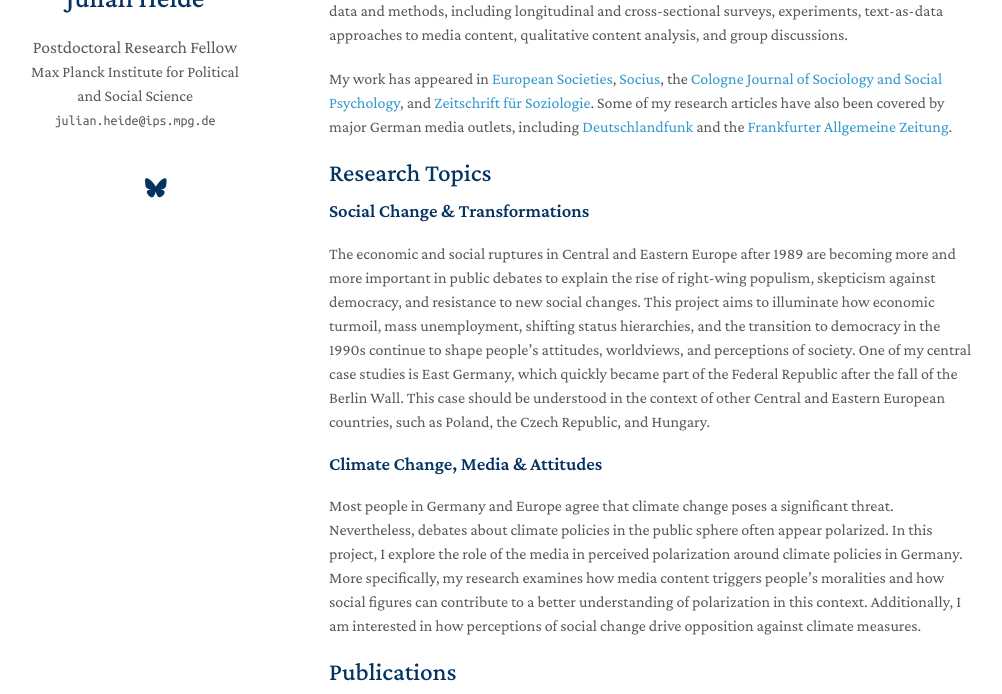
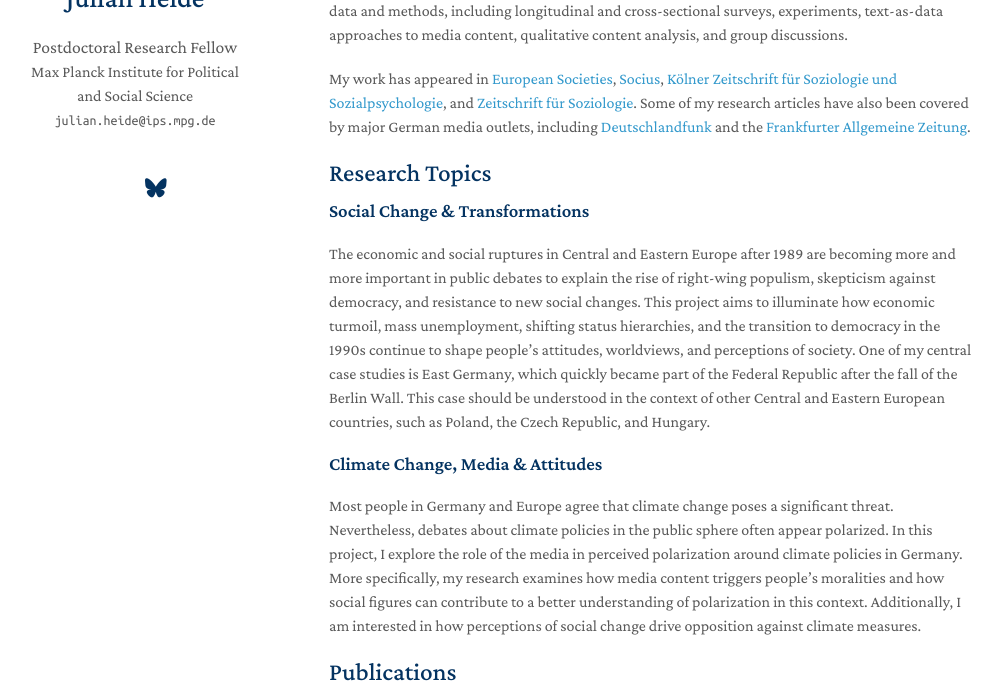
Before and after one commit to julianheide/julianheide.github.io, a Jekyll site: the page built from index.md, in a window 1280 px wide and 900 px high, cut to the strip 206-900 px from the top of the window. Shown: the whole strip, without its empty margins (141-1143 px from the left). Built offline with Jekyll 4.4.1, drawn with Linux system fonts in a browser that asks for light colours; nearby versions of some CDN libraries; a style sheet for code colours, icons or effects is not loaded; our own code applies the rules of GitHub Pages for plain Markdown files.

Commit message:
Update index.md

```diff
--- a/index.md
+++ b/index.md
@@ -6,7 +6,7 @@ layout: homepage
 
 I am a political sociologist working at the [Max Planck Institute for Political and Social Science Göttingen](https://www.ips.mpg.de/3004/en) in the Department of Inequality, Transformation and Conflict. Broadly speaking, my research focuses on how people develop their political attitudes based on media sources, biographical experiences, or current representations of societal transformations. To achieve this, I employ various data and methods, including longitudinal and cross-sectional surveys, experiments, text-as-data approaches to media content, qualitative content analysis, and group discussions.
 
-My work has appeared in [European Societies](https://doi.org/10.1162/euso_a_00030), [Socius](https://doi.org/10.1177/23780231261476528), the [Cologne Journal of Sociology and Social Psychology](https://doi.org/10.1007/s11577-023-00894-3), and [Zeitschrift für Soziologie](https://doi.org/10.1515/zfsoz-2025-2015). Some of my research articles have also been covered by major German media outlets, including [Deutschlandfunk](https://www.deutschlandfunk.de/neue-studie-groesserer-demokratieverdruss-bei-anhaengern-des-ddr-regimes-100.html) and the [Frankfurter Allgemeine Zeitung](https://www.faz.net/aktuell/wissen/geist-soziales/nicht-alle-deutschen-nehmen-unterschiede-zwischen-ost-und-west-wahr-19709990.html).
+My work has appeared in [European Societies](https://doi.org/10.1162/euso_a_00030), [Socius](https://doi.org/10.1177/23780231261476528), [Kölner Zeitschrift für Soziologie und Sozialpsychologie](https://doi.org/10.1007/s11577-023-00894-3), and [Zeitschrift für Soziologie](https://doi.org/10.1515/zfsoz-2025-2015). Some of my research articles have also been covered by major German media outlets, including [Deutschlandfunk](https://www.deutschlandfunk.de/neue-studie-groesserer-demokratieverdruss-bei-anhaengern-des-ddr-regimes-100.html) and the [Frankfurter Allgemeine Zeitung](https://www.faz.net/aktuell/wissen/geist-soziales/nicht-alle-deutschen-nehmen-unterschiede-zwischen-ost-und-west-wahr-19709990.html).
 
 
 ## Research Topics
```
